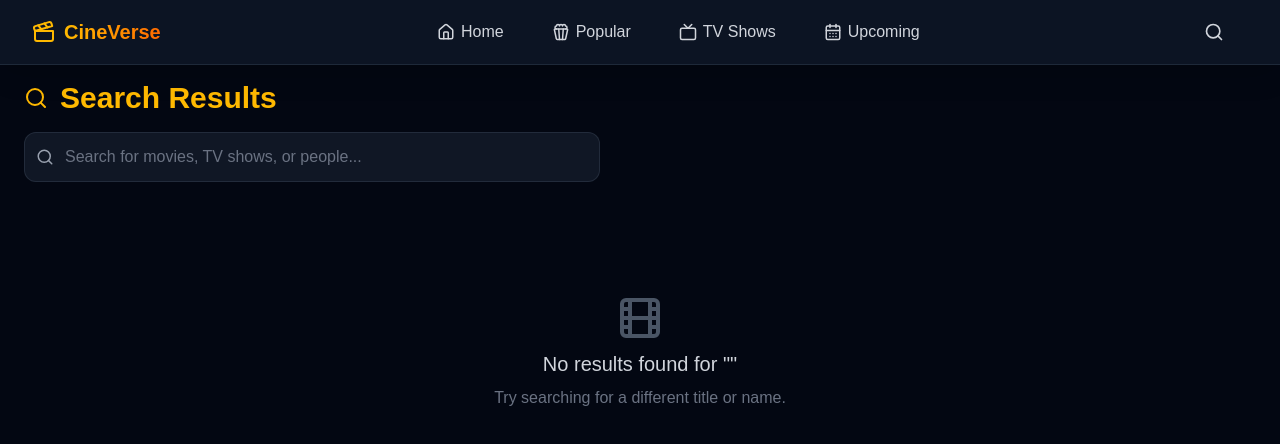
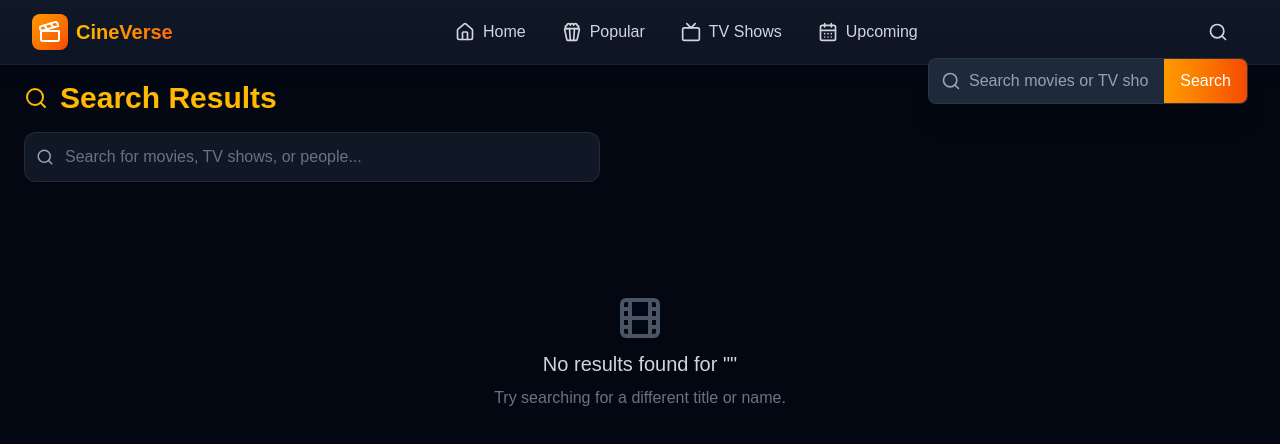
Before and after one commit to Aldeanv/MovieApp, a Next.js app: page /search in a window 1280 px wide. Both pictures are taken after a click on the button "Toggle search". Shown: the top 444 px of the page. Built offline with nearby package versions, Linux system fonts and the light colour scheme.

Commit message:
feat: enhance Navbar component with search functionality and improved styling

```diff
--- a/src/component/navbar.tsx
+++ b/src/component/navbar.tsx
@@ -1,32 +1,72 @@
 "use client";
 
 import Link from "next/link";
-import { usePathname } from "next/navigation";
-import { useState } from "react";
-import { Menu, X, Search, Clapperboard, Popcorn, CalendarDays, Home, Tv } from "lucide-react";
+import { usePathname, useRouter } from "next/navigation";
+import { useState, useRef, useEffect } from "react";
+import {
+  Menu,
+  X,
+  Search,
+  Clapperboard,
+  Popcorn,
+  CalendarDays,
+  Home,
+  Tv,
+} from "lucide-react";
 
 export default function Navbar() {
   const pathname = usePathname();
+  const router = useRouter();
+  const searchRef = useRef<HTMLDivElement>(null);
+
   const [isMenuOpen, setIsMenuOpen] = useState(false);
+  const [isSearchOpen, setIsSearchOpen] = useState(false);
+  const [searchQuery, setSearchQuery] = useState("");
 
   const links = [
-    { href: "/", label: "Home", icon: <Home size={18} /> },
-    { href: "/popular", label: "Popular", icon: <Popcorn size={18} /> },
-    { href: "/tv", label: "TV Shows", icon: <Tv size={18} /> },
-    { href: "/upcoming", label: "Upcoming", icon: <CalendarDays size={18} /> }
+    { href: "/", label: "Home", icon: <Home size={20} /> },
+    { href: "/popular", label: "Popular", icon: <Popcorn size={20} /> },
+    { href: "/tv", label: "TV Shows", icon: <Tv size={20} /> },
+    { href: "/upcoming", label: "Upcoming", icon: <CalendarDays size={20} /> },
   ];
 
+  const handleSearchSubmit = (e: React.FormEvent<HTMLFormElement>) => {
+    e.preventDefault();
+    const query = searchQuery.trim();
+    if (query) {
+      setIsSearchOpen(false);
+      router.push(`/search?query=${encodeURIComponent(query)}`);
+      setSearchQuery("");
+    }
+  };
+
+  // Close search when clicking outside
+  useEffect(() => {
+    const handleClickOutside = (event: MouseEvent) => {
+      if (searchRef.current && !searchRef.current.contains(event.target as Node)) {
+        setIsSearchOpen(false);
+      }
+    };
+
+    document.addEventListener("mousedown", handleClickOutside);
+    return () => {
+      document.removeEventListener("mousedown", handleClickOutside);
+    };
+  }, []);
+
   return (
-    <header className="fixed top-0 w-full z-50 bg-gray-900/80 backdrop-blur-lg border-b border-gray-800 shadow-xl">
-      <div className="mx-auto max-w-7xl px-4 sm:px-6 lg:px-8">
+    <header className="fixed top-0 w-full z-50 bg-gradient-to-b from-gray-900 to-gray-900/80 backdrop-blur-md border-b border-gray-800/50 shadow-lg">
+      <div className="mx-auto max-w-7xl px-5 sm:px-6 lg:px-8">
         <div className="flex h-16 items-center justify-between">
           {/* Logo */}
           <div className="flex items-center">
             <Link
               href="/"
-              className="flex items-center space-x-2 text-white hover:text-amber-400 transition-colors"
+              className="flex items-center space-x-2 group"
             >
-              <Clapperboard className="h-6 w-6 text-amber-400" />
+              <div className="p-1.5 rounded-lg bg-gradient-to-br from-amber-500 to-orange-600 group-hover:from-amber-400 group-hover:to-orange-500 transition-all">
+                <Clapperboard className="h-6 w-6 text-white" />
+              </div>
               <span className="text-xl font-bold bg-gradient-to-r from-amber-400 to-orange-500 bg-clip-text text-transparent">
                 CineVerse
               </span>
@@ -34,17 +74,17 @@ export default function Navbar() {
           </div>
 
           {/* Nav Links (Desktop) */}
-          <nav className="hidden lg:flex items-center space-x-6">
+          <nav className="hidden lg:flex items-center space-x-1">
             {links.map((link) => {
               const isActive = pathname === link.href;
               return (
                 <Link
                   href={link.href}
                   key={link.href}
-                  className={`flex items-center space-x-1.5 px-3 py-2 rounded-md transition-all ${
+                  className={`flex items-center space-x-2 px-4 py-2 rounded-lg transition-all ${
                     isActive
-                      ? "bg-gray-800 text-amber-400 font-medium"
-                      : "text-gray-300 hover:text-amber-400 hover:bg-gray-800/50"
+                      ? "bg-gray-800 text-white font-medium shadow-inner shadow-amber-500/20"
+                      : "text-gray-300 hover:text-white hover:bg-gray-800/50"
                   }`}
                 >
                   {link.icon}
@@ -55,13 +95,48 @@ export default function Navbar() {
           </nav>
 
           {/* Search and Mobile Menu Button */}
-          <div className="flex items-center space-x-4">
-            <button className="p-2 text-gray-300 hover:text-amber-400 rounded-full hover:bg-gray-800/50 transition-colors">
-              <Search size={20} />
-            </button>
+          <div className="flex items-center space-x-3 relative">
+            <div ref={searchRef} className="flex items-center">
+              <button
+                className="p-2 rounded-lg text-gray-300 hover:text-white hover:bg-gray-800/50 transition-all relative group"
+                onClick={() => setIsSearchOpen((prev) => !prev)}
+                aria-label="Toggle search"
+              >
+                <Search size={20} />
+                <span className="absolute -bottom-1 left-1/2 -translate-x-1/2 h-0.5 w-0 bg-amber-500 group-hover:w-4 transition-all duration-300"></span>
+              </button>
+
+              {/* Search Bar - Now appears to the right */}
+              {isSearchOpen && (
+                <div className="absolute right-0 top-full mt-2 w-80 bg-gray-800 rounded-lg shadow-xl border border-gray-700/50 overflow-hidden">
+                  <form
+                    onSubmit={handleSearchSubmit}
+                    className="flex items-center"
+                  >
+                    <div className="relative flex-1">
+                      <Search className="absolute left-3 top-1/2 -translate-y-1/2 h-5 w-5 text-gray-400" />
+                      <input
+                        type="text"
+                        placeholder="Search movies or TV shows..."
+                        className="w-full pl-10 pr-4 py-2.5 bg-gray-800 text-white placeholder-gray-400 focus:outline-none"
+                        value={searchQuery}
+                        onChange={(e) => setSearchQuery(e.target.value)}
+                        autoFocus
+                      />
+                    </div>
+                    <button
+                      type="submit"
+                      className="px-4 py-2.5 bg-gradient-to-r from-amber-500 to-orange-600 text-white hover:from-amber-400 hover:to-orange-500 transition-all"
+                    >
+                      Search
+                    </button>
+                  </form>
+                </div>
+              )}
+            </div>
 
             <button
-              className="lg:hidden p-2 text-gray-300 hover:text-amber-400 rounded-full hover:bg-gray-800/50 transition-colors"
+              className="lg:hidden p-2 rounded-lg text-gray-300 hover:text-white hover:bg-gray-800/50 transition-colors"
               onClick={() => setIsMenuOpen(!isMenuOpen)}
               aria-label="Toggle menu"
             >
@@ -73,18 +148,18 @@ export default function Navbar() {
 
       {/* Mobile Menu */}
       {isMenuOpen && (
-        <div className="md:hidden bg-gray-900/95 backdrop-blur-lg border-t border-gray-800 px-4 py-3">
-          <nav className="flex flex-col space-y-2">
+        <div className="lg:hidden bg-gradient-to-b from-gray-900 to-gray-900/95 backdrop-blur-md border-t border-gray-800/30 px-5 py-3 shadow-xl">
+          <nav className="flex flex-col space-y-1">
             {links.map((link) => {
               const isActive = pathname === link.href;
               return (
                 <Link
                   href={link.href}
                   key={link.href}
-                  className={`flex items-center space-x-3 px-3 py-3 rounded-md transition-colors ${
+                  className={`flex items-center space-x-3 px-4 py-3 rounded-lg transition-colors ${
                     isActive
-                      ? "bg-gray-800 text-amber-400 font-medium"
-                      : "text-gray-300 hover:text-amber-400 hover:bg-gray-800/50"
+                      ? "bg-gray-800 text-white font-medium shadow-inner shadow-amber-500/20"
+                      : "text-gray-300 hover:text-white hover:bg-gray-800/50"
                   }`}
                   onClick={() => setIsMenuOpen(false)}
                 >
```
